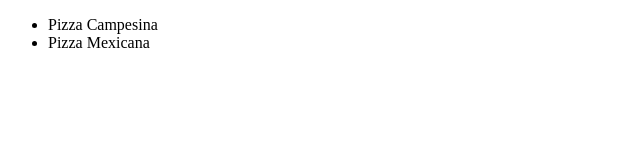
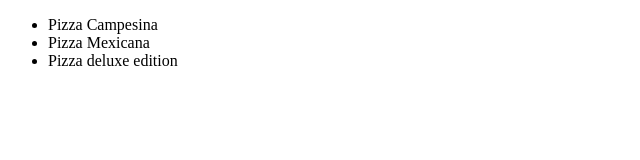
Before and after one commit to JuanBallares03/EjercicioPizzaClase, a plain HTML site: page index.html in a window 1280 px wide. Shown: the whole page, without its empty margins (0-640 px from the left). Drawn offline with Linux system fonts and the light colour scheme.

Commit message:
Agregada Pizza deluxe edition al menú

```diff
--- a/index.html
+++ b/index.html
@@ -9,6 +9,7 @@
     <ul>
         <li>Pizza Campesina</li>
         <li>Pizza Mexicana</li>
+        <li>Pizza deluxe edition</li>
     </ul>
 </body>
 </html>
```
